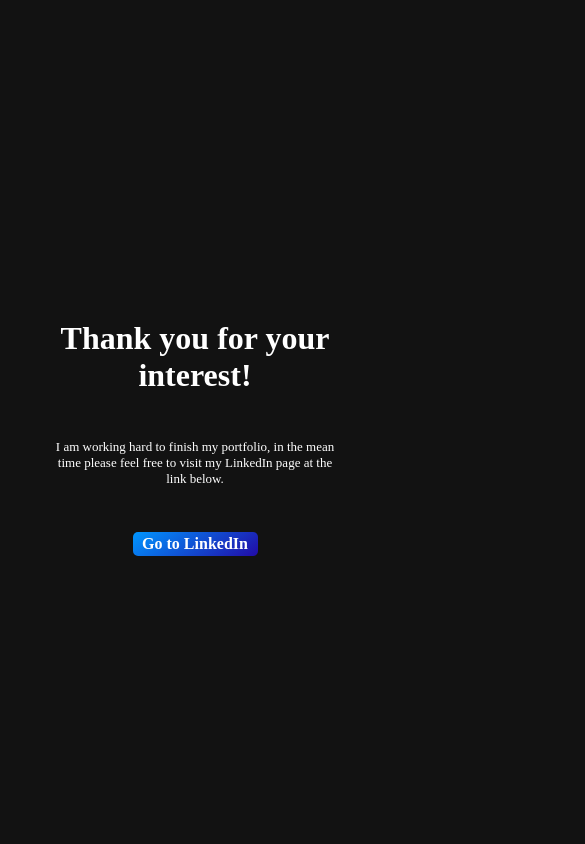
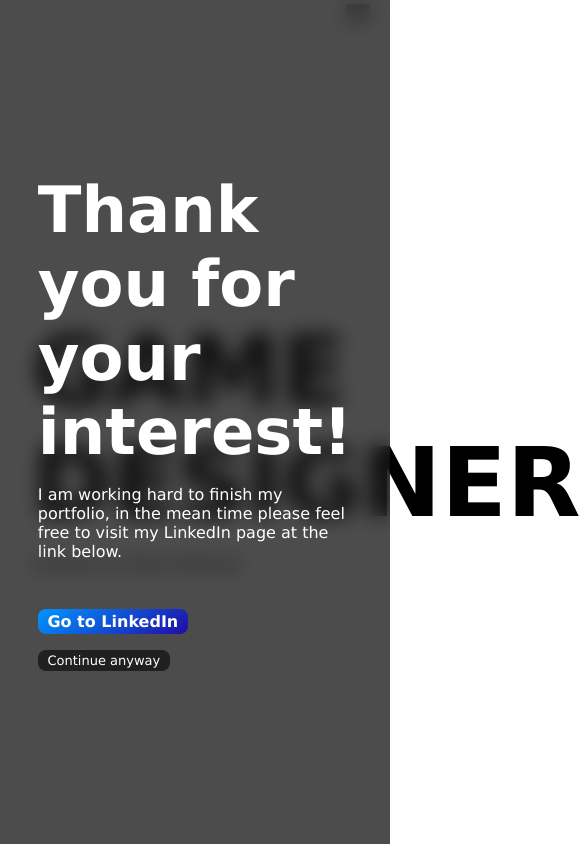
Before and after one commit to whitlock27/whitlock27.github.io, a plain HTML site: page index.html in a window 390 px wide. Shown: the top 844 px of the page, 585 px wide, since content can reach past the window. Drawn offline with Linux system fonts and the light colour scheme; grey boxes are pictures that could not be loaded.

Commit message:
Add files via upload

```diff
--- a/index.html
+++ b/index.html
@@ -2,60 +2,245 @@
 <html>
 <head>
     <meta charset="utf-8" />
-    <title></title>
+    <title>Home Page</title>
 </head>
 <body>
-    <div>
-        <p class="text" id="title">
+    <div id="splashscreen">
+        <div id="sstext">
+            <h2>
                 Thank you for your interest!
-        </p>
-        <p class="text">
+            </h2>
+            <p>
                 I am working hard to finish my portfolio,
                 in the mean time please feel free to visit
                 my LinkedIn page at the link below.
             </p>
             <p></p>
-        <a class="text link" href="https://www.linkedin.com/in/peterwhitlock">
+            <a class="link" id="linkedin" href="https://www.linkedin.com/in/peterwhitlock">
                 Go to LinkedIn
+            </a>
+            <a class="link" id="continue" href="https://peterwhitlock.info/homepage.html">
+                Continue anyway
+            </a>
+        </div>
+    </div>
+    <div id="header">
+        <div class="dropdown">
+            <button class="link ddlink">
+                <img id="burger" src="https://peterwhitlock.info/menu_icon.png" alt="menu icon" />
+            </button>
+            <div class="ddmenu">
+                <a class="link" href="https://peterwhitlock.info/homepage.html/#about">
+                    About Me
+                </a>
+                <a class="link" href="https://peterwhitlock.info/homepage.html/#projects">
+                    My Projects
+                </a>
+                <a class="link" href="https://peterwhitlock.info/homepage.html/#contacts">
+                    Contact Me
+                </a>
+            </div>
+        </div>
+    </div>
+    <div class="pagelayout">
+        <div id="title">
+            <h1>
+                GAME
+            </h1>
+            <h1>
+                DESIGNER
+            </h1>
+            <p>
+                Portfolio by Peter Whitlock
+            </p>
+        </div>
+        <div class="segment" id="about">
+            <h2>
+                ABOUT ME
+            </h2>
+            <p>
+                I am a friendly and enthusiastic games design graduate from Bournemouth University looking for jobs
+                in games design, graphics and UI design, web development or other creative software industries.
+            </p>
+        </div>
+        <div class="segment" id="projects">
+            <h2>
+                MY PROJECTS
+            </h2>
+            <p>
+                Water World, Dissertation, Graphic Design (UI?), Web Design, Modelling and other skills.
+            </p>
+        </div>
+        <div class="segment" id="contacts">
+            <h2>
+                CONTACT ME
+            </h2>
+            <p>
+                Please feel free to contact me at any of the following places.
+                pwhitlock0279@gmail.com, 07375143381, linkedin.com/in/peterwhitlock
+            </p>
+        </div>
+    </div>
+    <div id="footer">
+        <a class="link" href="https://peterwhitlock.info/homepage.html/#header">
+            <img id="arrow" src="https://peterwhitlock.info/up_arrow.png" alt="return to top"/>
         </a>
     </div>
 </body>
 </html>
 
+
+
+
+
+
+
 <style>
     body {
-        background: #121212;
+        background: white;
         margin: 0;
     }
 
-    div {
+    p {
+        font-family: Verdana, Geneva, Tahoma, sans-serif;
+    }
+
+    h1 {
+        font-family: Verdana, Geneva, Tahoma, sans-serif;
+        font-size: 600%;
+        margin: 0;
+        padding-right: 15vw;
+    }
+
+    h2 {
+        font-family: Verdana, Geneva, Tahoma, sans-serif;
+        font-size: 400%;
+        margin: 0;
+    }
+
+
+    /*------------- classes -------------*/
+    .pagelayout {
+        display: grid;
+        grid-template-rows: auto;
+        margin: 0 auto;
+    }
+
+    .segment {
+        padding: 30vh 10vw;
+    }
+
+    .link {
+        text-decoration: none;
+        background: none;
+        border: none;
+        cursor: pointer;
+        font-size: medium;
+        color: black;
+        padding: 0.25rem;
+    }
+    .link:hover {
+        color: grey;
+    }
+
+    .ddlink:hover + .ddmenu {
+        display: grid;
+        grid-template-columns: 100%;
+    }
+    .ddmenu:hover {
+        display: grid;
+        grid-template-columns: 100%;
+    }
+
+    .dropdown {
+        position: relative;
+    }
+
+    .ddmenu {
+        position: absolute;
+        right: 0.2rem;
+        display: none;
+    }
+
+
+    /*-------------- IDs ---------------*/
+    #header {
+        text-align: right;
+        margin: 0 1rem;
+        font-family: Verdana, Geneva, Tahoma, sans-serif;
+    }
+
+    #title {
         display: grid;
         place-content: center;
         min-height: 100vh;
         width: 75%;
         margin: 0 auto;
+        padding: 0 2rem;
     }
 
-    .text {
+    #about {
+        background: #30bced;
+    }
+    #projects {
+        background: #303036;
         color: white;
-        font-family: PingFang HK;
-        font-size: small;
-        text-align: center;
+    }
+    #contacts {
+        background: white;
     }
 
-    .link {
-        text-decoration: none;
-        background: linear-gradient(0.4turn, #0096ff, #210ba7);
-        padding: 0.2em 0.6em;
-        font-weight: bold;
-        font-size: medium;
-        margin: 0 auto;
-        width: max-content;
-        border-radius: 5px;
+    #burger {
+        width: 1.5rem;
+    }
+    #arrow {
+        width: 1.6rem;
     }
 
-    #title {
-        font-size: xx-large;
+    #footer {
+        text-align: right;
+        margin: 0 1.5rem 1rem 0;
+    }
+
+
+    /*---------- splashscreen ------------*/
+    #splashscreen {
+        position: fixed;
+        z-index: 20;
+        backdrop-filter: blur(10px);
+        -webkit-backdrop-filter: blur(10px);
+        background: #121212c0;
+        margin: 0;
+        width: 100vw;
+    }
+    #sstext {
+        display: grid;
+        place-content: center;
+        min-height: 100vh;
+        width: 75%;
+        margin: 0 auto;
+        color: white;
+    }
+    #linkedin {
+        color: white;
+        background: linear-gradient(0.4turn, #0096ff, #210ba7);
+        padding: 0.2rem 0.6rem;
         font-weight: bold;
+        width: max-content;
+        border-radius: 0.5rem;
+        font-family: Verdana, Geneva, Tahoma, sans-serif;
+    }
+    #linkedin:hover {
+        padding: 0.3rem 0.8rem;
+    }
+    #continue {
+        color: white;
+        background: #202020;
+        padding: 0.2rem 0.6rem;
+        width: max-content;
+        border-radius: 0.5rem;
+        font-family: Verdana, Geneva, Tahoma, sans-serif;
+        font-size: small;
+        margin-top: 1rem;
     }
 </style>
```
Also changed, not shown: homepage.html (added, +190 -0 lines), menu_icon.png (added), up_arrow.png (added). Lines whose indentation alone changed are shown as unchanged.
